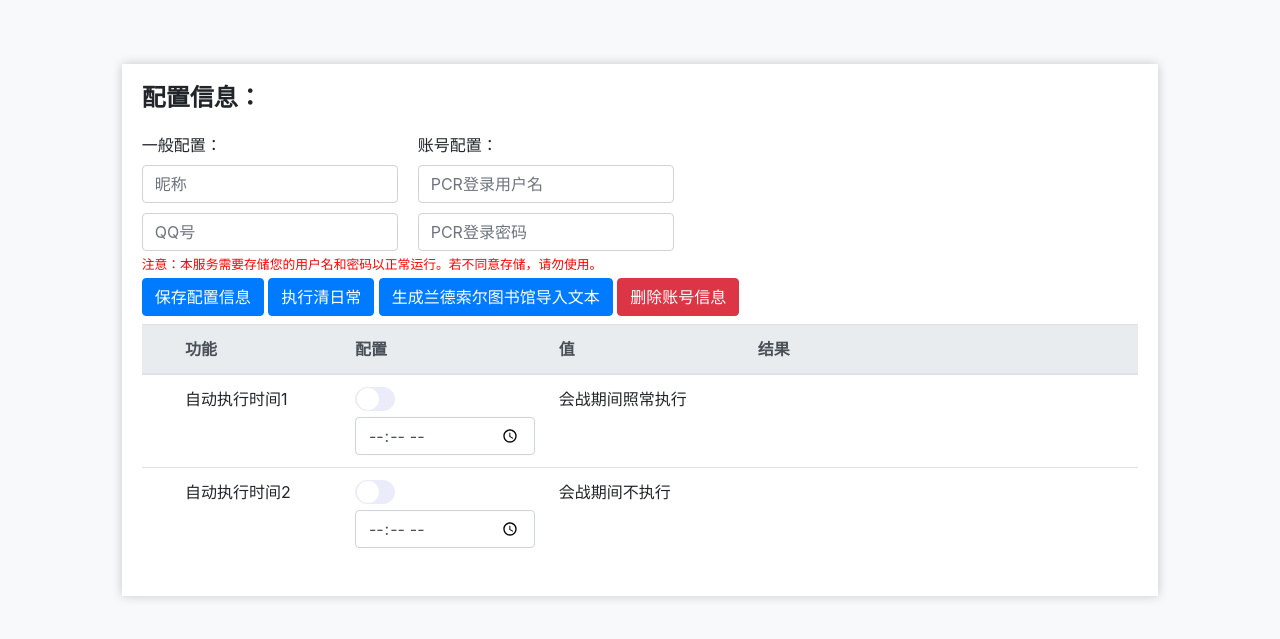
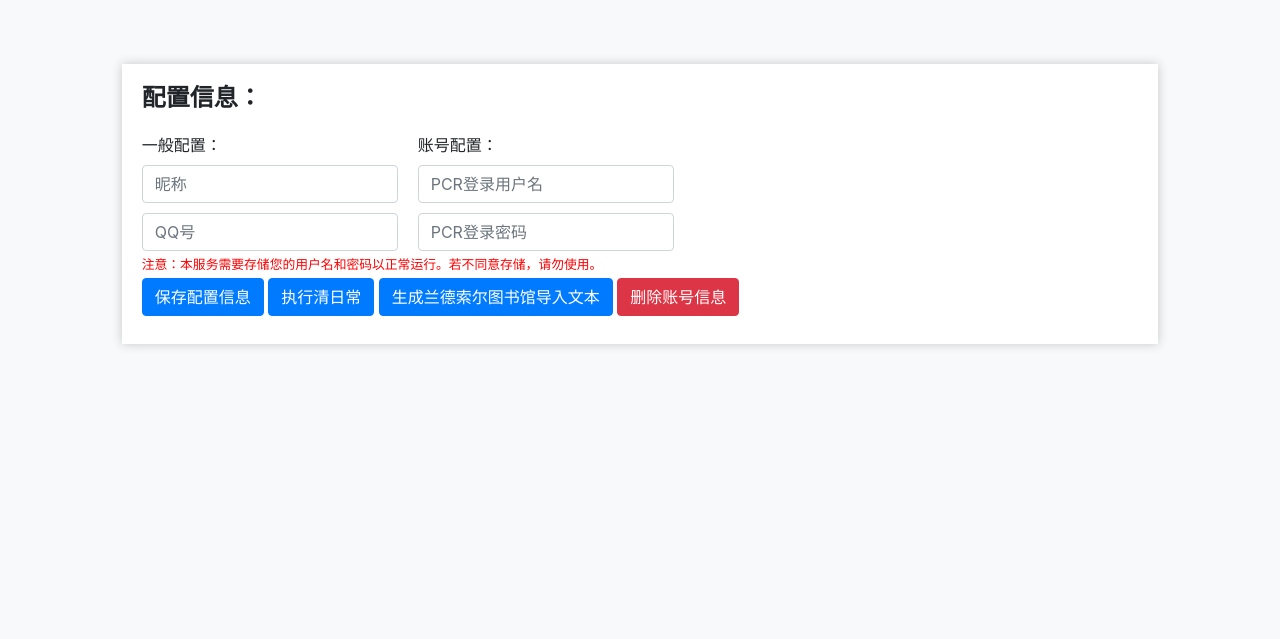
Before and after one commit to cc004/autopcr, a Python web app: template autopcr/http_server/templates/config.html in a window 1280 px wide. Shown: the top 639 px of the page. Run offline with Jinja, Linux system fonts and the light colour scheme; the template is opened without the code that fills it, so the values that code supplies are empty; some libraries are stand-ins or nearby versions.

Commit message:
update config html

```diff
--- a/autopcr/http_server/templates/config.html
+++ b/autopcr/http_server/templates/config.html
@@ -1,5 +1,10 @@
 <!DOCTYPE html>
 <html>
+
+<!-- TODO -->
+<!-- 值更新 -->
+<!-- put的js -->
+<!-- 公共变量特殊背景颜色标识 -->
 
 <head>
     <meta charset="UTF-8">
@@ -98,40 +103,7 @@
                                     <input id="msg" type="text" class="form-control copy-text" value="value" readonly onclick="copyToClipboard()">
                                 </div>
                             </div>
-                            <div class="table-responsive">
-                                <table id="tab" class="table">
-                                    <thead class="thead-light">
-                                        <tr>
-                                            <th style="padding: 0px"></th>
-                                            <th style="max-width: 120px;">功能</th>
-                                            <th style="max-width: 120px;">配置</th>
-                                            <th style="max-width: 120px;">值</th>
-                                            <th style="min-width: 300px;">结果</th>
-                                        </tr>
-                                    </thead>
-                                    <tbody id="ta">
-                                        <tr>
-                                            <td></td>
-                                            <td>自动执行时间1</td>
-                                            <td>
-                                                    <input type="checkbox" class="switch" id="time1open" onchange="selectOnChange(this)" />
-                                                    <input type="time" class="form-control" id="time1" onchange="selectOnChange(this)" />
-                                            </td>
-                                            <td>会战期间照常执行</td>
-                                            <td></td>
-                                        </tr>
-                                        <tr>
-                                            <td></td>
-                                            <td>自动执行时间2</td>
-                                            <td>
-                                                    <input type="checkbox" class="switch" id="time2open" onchange="selectOnChange(this)" />
-                                                    <input type="time" class="form-control" id="time2" onchange="selectOnChange(this)" />
-                                            </td>
-                                            <td>会战期间不执行</td>
-                                            <td></td>
-                                        </tr>
-                                    </tbody>
-                                </table>
+                            <div id="module">
                             </div>
                         </div>
                     </div>
@@ -226,41 +198,28 @@
     </script>
 
     <script type="text/javascript" charset="utf-8">
+
+        var user_config = {}
+
         $(document).ready(function () {
             $.ajax({
                 url: "/daily/api/config" + window.location.search,
                 type: "get",
                 processData: false,
                 success: function (ret) {
-                    let ta_tab = $("#ta");
+                    let ta_tab = $("#module");
                     $("#alian").val(ret.alian);
                     $("#qq").val(ret.qq);
                     $("#username").val(ret.username);
                     $("#password").val(ret.password);
-                    $("#time1open").prop("checked",ret.time1open);
-                    $("#time2open").prop("checked",ret.time2open);
-                    $("#time1").val(ret.time1);
-                    $("#time2").val(ret.time2);
                     res = ret.last_result;
+                    user_config = ret.config;
                     ret = ret.data;
 
                     for (let i = 0; i < ret.length; ++i) {
                         let val = ret[i];
 
-                        key = val.key;
-                        desc = val.description;
-                        config = val.config;
-                        ta_tab.append(`<tr id="tr_${key}"></tr>`); //添加一列
-                        let tab = $(`#tr_${key}`); //把这一列的内容添加上
-                        tab.append(`<td id='name${cnt}'>${key}</td>`);
-
-                        now_config = item["value"];
-                        typ = item["type"];
-                        if (typ == "bool") tab.append(`<td>${get_bool_text(cnt, now_config, name, item.name)}</td>`);
-                        else tab.append(`<td id='enum_${name}'>${get_enum_text(cnt, now_config, item["candidate_value"])}</td>`);
-
-                        tab.append(`<td id='description_${name}'>${item["description"].replace(/\n/g, '<br>')}</td>`);
-                        tab.append(`<td id='result_${name}'></td>`);
+                        ta_tab.append(make_card(val)); //添加一列
                     }
                     load_result(res);
                 },
@@ -270,6 +229,94 @@
             });
         }
         );
+
+        function get_single_html(config) {
+            let res = `<select class="custom-select" id=${config.key} onchange="selectOnChange(this)">`;
+            for (let i = 0; i < config.candidates.length; i++) res += `<option value='${config.candidates[i]}' ${user_config[config.key] == config.candidates[i] ? "selected" : ""}>${config.candidates[i]}</option>`;
+            res += "</select>";
+            return res;
+        }
+
+        function get_bool_html(config) {
+            return `<input type="checkbox" class="switch" ${user_config[config.key] ? 'checked="checked"' : ""} id=${config.key} name=${config.key} onclick="checkboxOnclick(this)" />`;
+        }
+
+        function get_int_html(config) {
+            return `<input type="text" id=${config.key} value=${user_config[config.key]} class="form-control" placeholder=${config.candidates[0]}-${config.candidates[config.candidates.length-1]}`;
+        }
+        function get_multi_html(config) {
+            let res = `<select class="custom-select" multiple id=${config.key} onchange="selectOnChange(this)">`;
+            for (let i = 0; i < config.candidates.length; i++) res += `<option value='${config.candidates[i]}' ${user_config[config.key] == config.candidates[i] ? "selected" : ""}>${config.candidates[i]}</option>`;
+            res += "</select>";
+            return res;
+        }
+        function get_time_html(config) {
+            return `<input type="time" class="form-control" id=${config.key} value=${user_config[config.key]} onchange="selectOnChange(this)" />`;
+        }
+
+
+        function generate_option_HTML(config){
+
+          switch (config.config_type) {
+            case 'single':
+                return get_single_html(config)
+                break;
+
+            case 'multi':
+                return get_multi_html(config)
+                break;
+
+            case 'int':
+                return get_int_html(config)
+                break;
+
+            case 'bool':
+                return get_bool_html(config)
+                break;
+
+            case 'time':
+                return get_time_html(config)
+                break;
+
+            }
+        }
+
+        function generate_config_HTML(config){
+            let configHTML = '';
+            configHTML += `
+                <div class="mb-3">
+                  <h6>${config.desc}</h6>
+                  ${generate_option_HTML(config)}
+                </div>
+              `;
+              return configHTML;
+        }
+
+        function make_card(m) {
+
+            let functionHTML = `
+                  <div id=card_${m.key} class="card">
+                    <div class="card-header">
+                      <h5 class="mb-0"> <input type="checkbox" class="switch" ${user_config[m.key] ? 'checked="checked"' : ""} id=${m.key} name=${m.key} onclick="checkboxOnclick(this)" /> ${m.key} </h5>
+                    </div>
+                    <div class="card-body">
+                      ${m.description}
+            `;
+
+            console.log(m)
+            for (const key in m.config) {
+                functionHTML += generate_config_HTML(m.config[key]);
+            }
+
+            functionHTML += `
+                        </div>
+                    </div>
+            `;
+
+            return functionHTML;
+
+        }
+
 
         function load_result(ret) {
             for (id in ret) {
@@ -348,23 +395,11 @@
         }
 
         function checkboxOnclick(checkbox) {
-            if (checkbox.checked) {
-                $(`[name=${checkbox.name}]`).each(function () {
-                    $(this)[0].checked = false;
-                });
-                $(`#${checkbox.id}`)[0].checked = true;
-            }
+            const key = checkbox.id;
+            const value = checkbox.checked;
+            user_config[key] = value;
+
             update_new();
-        }
-
-        function get_enum_text(id, value, branchs) {
-            let res = `<select class="custom-select" id=enum${id} onchange="selectOnChange(this)">`;
-            for (let i = 0; i < branchs.length; i++) res += `<option value='select${i}' ${value == branchs[i] ? "selected" : ""}>${branchs[i]}</option>`;
-            res += "</select>";
-            return res;
-        }
-        function get_bool_text(cnt, value, name, clas) {
-            return `<input type="checkbox" class="switch" ${value ? 'checked="checked"' : ""} id='bool${cnt}_${name}' name=${clas ? clas : cnt} onclick="checkboxOnclick(this)" />`;
         }
 
         function update_new() {
@@ -374,10 +409,6 @@
             config['qq'] = $("#qq").val();
             config['username'] = $("#username").val();
             config['password'] = $("#password").val();
-            config['time1'] = $("#time1").val();
-            config['time2'] = $("#time2").val();
-            config['time1open'] = $("#time1open").prop('checked')
-            config['time2open'] = $("#time2open").prop('checked')
 
             while ($(`#name${id}`).length) {
                 config[$(`#name${id}`).text()] = ($(`#enum${id} option:selected`).length ? $(`#enum${id} option:selected`).text() : $(`[id^=bool${id}]`)[0].checked);
--- a/autopcr/module/modules/__init__.py
+++ b/autopcr/module/modules/__init__.py
@@ -11,6 +11,7 @@ from .sweep import *
 from .tower import *
 
 daily_modules = [
+    cron1,
     chara_fortune,
     mission_receive_first,
     clan_like,
```
